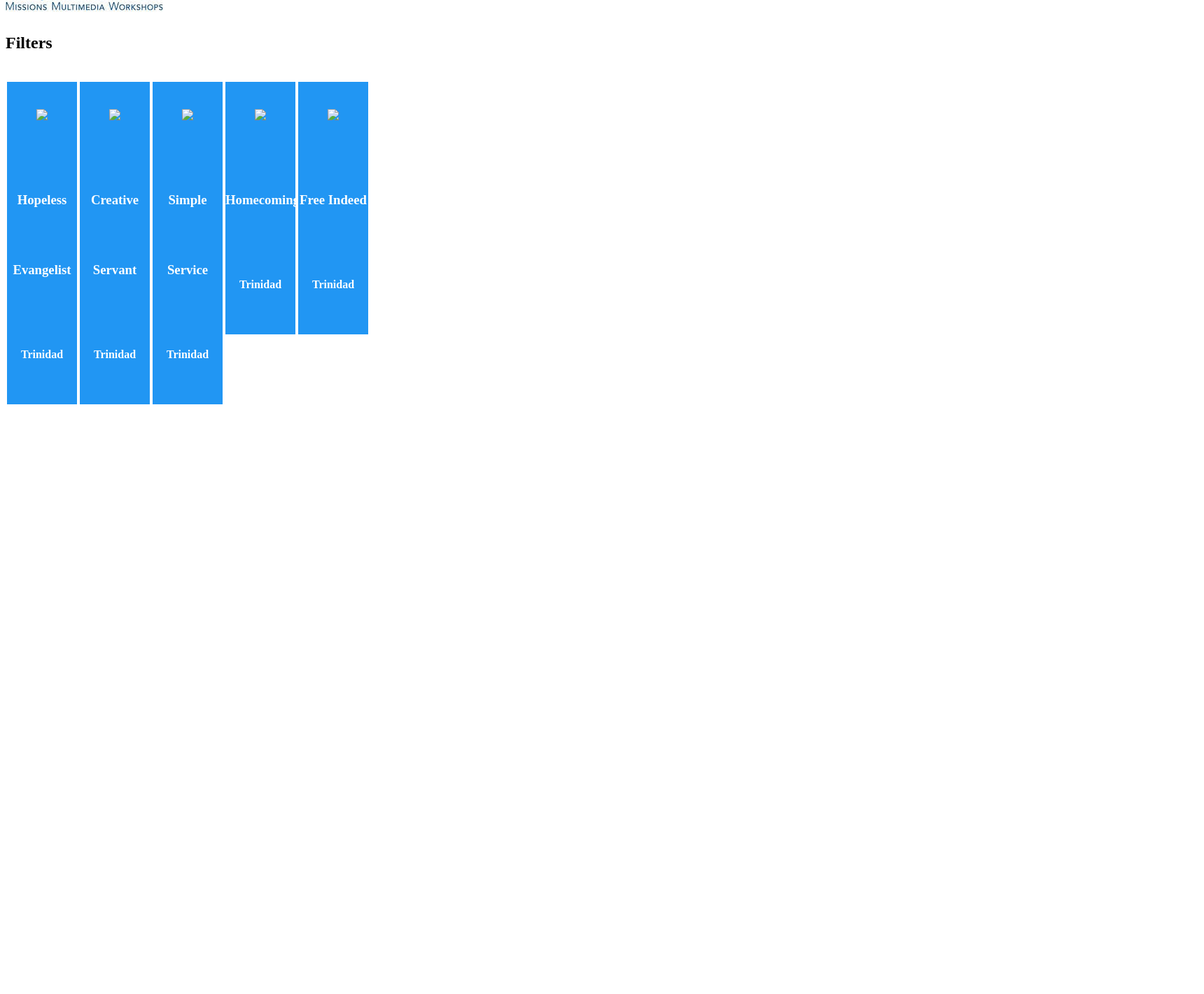
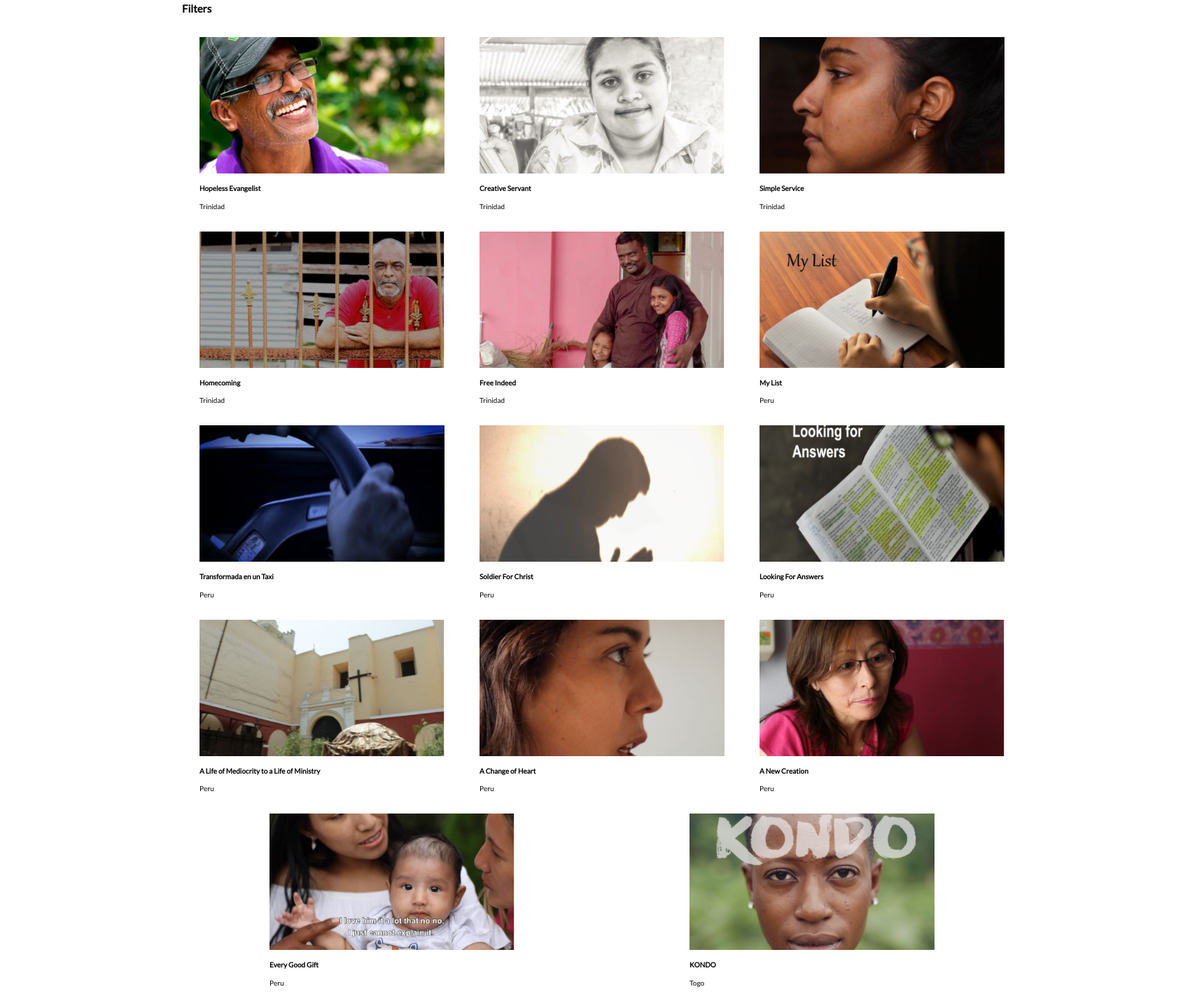
Before and after one commit to NateHiser/Capstone, a plain HTML site: page Index.html in a window 1280 px wide. Shown: the part 228-1649 px from the top of the page at 70% size, 1720 px wide, since content can reach past the window. Before the commit the page ends 816 px from the top, so only its background shows below. Drawn offline with nearby package versions, Linux system fonts and the light colour scheme; a web font is replaced by a local one.

Commit message:
upload content to array

```diff
--- a/Index.html
+++ b/Index.html
@@ -11,30 +11,31 @@
 </head>
 <body>
   <header>
+    <div class="secondaryHeader"></div>
     <h1><img src="images/storyTellersLogo.jpg"/></h1>
   </header>
-
+  <div class="mainPage">
   <h2 onclick="openFilter()">Filters</h2>
 
   <div id="myBtnContainer" class="filters">
     <img src="images/close.png" class="close" onclick="closeFilter()">
+    <button class="btn active" onclick="filterSelection('all')"> Show all</button>
     <div class="subject">
-      <h2> Subject </h2>
-      <button class="btn active" onclick="filterSelection('all')"> Show all</button>
+      <h3> Subject </h3>
       <button class="btn" onclick="filterSelection('cars')"> Cars</button>
       <button class="btn" onclick="filterSelection('animals')"> Animals</button>
       <button class="btn" onclick="filterSelection('fruits')"> Fruits</button>
       <button class="btn" onclick="filterSelection('colors')"> Colors</button>
     </div>
     <div class="locations">
-      <h2>Locations</h2>
-      <button class="btn" onclick="filterSelection('all')"> Show all</button>
+      <h3>Locations</h3>
       <button class="btn" onclick="filterSelection('trinidad')"> Trinidad</button>
       <button class="btn" onclick="filterSelection('peru')"> Peru</button>
       <button class="btn" onclick="filterSelection('nicaragua')"> Nicaragua</button>
-      <button class="btn" onclick="filterSelection('Togo')"> Togo</button>
+      <button class="btn" onclick="filterSelection('togo')"> Togo</button>
     </div>
   </div>
+</div>
 
   <div class="container">
 
@@ -87,52 +88,3 @@
 </body>
 
 </html>
-
-<!--  {
-    "videos": [
-      ,
-  {
-  "tag": "filterDiv addiction redemption trinidad show",
-  "videoImg": "<img src=images/freeIndeed.png/>",
-  "name": "Free Indeed",
-  "location": "Trinidad"
-  },
-  {
-  "tag": "filterDiv suicide missionary trinidad show",
-  "videoImg": "<img src=images/hopelessEvangelist.png/>",
-  "name": "Hopeless Evangelist",
-  "location": "Trinidad"
-  },
-  {
-  "tag": "filterDiv addiction redemption trinidad show",
-  "videoImg": "<img src=images/hopelessEvangelist.png/>",
-  "name": "Hopeless Evangelist",
-  "location": "Trinidad"
-  },
-  {
-  "tag": "filterDiv addiction redemption trinidad show",
-  "videoImg": "<img src=images/hopelessEvangelist.png/>",
-  "name": "Hopeless Evangelist",
-  "location": "Trinidad"
-  },
-  {
-  "tag": "filterDiv addiction redemption trinidad show",
-  "videoImg": "<img src=images/hopelessEvangelist.png/>",
-  "name": "Hopeless Evangelist",
-  "location": "Trinidad"
-  },
-  {
-  "tag": "filterDiv addiction redemption trinidad show",
-  "videoImg": "<img src=images/hopelessEvangelist.png/>",
-  "name": "Hopeless Evangelist",
-  "location": "Trinidad"
-  },
-  {
-  "tag": "filterDiv addiction redemption trinidad show",
-  "videoImg": "<img src=images/hopelessEvangelist.png/>",
-  "name": "Hopeless Evangelist",
-  "location": "Trinidad"
-  },
-]
-}
--->
--- a/data/videos.json
+++ b/data/videos.json
@@ -2,33 +2,87 @@
   "videos": [
     {
       "tag": "filterDiv addiction redemption trinidad show",
-      "videoImg": "<img src=images/hopelessEvangelist.png/>",
+      "videoImg": "<img src=images/hopelessEvangelist.png>",
       "name": "Hopeless Evangelist",
       "location": "Trinidad"
     },
     {
-      "tag": "filterDiv addiction redemption trinidad show",
-      "videoImg": "<img src=images/creativeServant.png/>",
+      "tag": "filterDiv education missionary  trinidad show",
+      "videoImg": "<img src=images/creativeServant.png>",
       "name": "Creative Servant",
       "location": "Trinidad"
     },
     {
       "tag": "filterDiv addiction redemption trinidad show",
-      "videoImg": "<img src=images/simpleService.png/>",
+      "videoImg": "<img src=images/simpleService.png>",
       "name": "Simple Service",
       "location": "Trinidad"
     },
     {
       "tag": "filterDiv addiction redemption trinidad show",
-      "videoImg": "<img src=images/homecoming.png/>",
+      "videoImg": "<img src=images/homecoming.png>",
       "name": "Homecoming",
       "location": "Trinidad"
     },
     {
       "tag": "filterDiv addiction redemption trinidad show",
-      "videoImg": "<img src=images/freeIndeed.png/>",
+      "videoImg": "<img src=images/freeIndeed.png>",
       "name": "Free Indeed",
       "location": "Trinidad"
+    },
+    {
+      "tag": "filterDiv addiction redemption peru show",
+      "videoImg": "<img src=images/myList.png>",
+      "name": "My List",
+      "location": "Peru"
+    },
+    {
+      "tag": "filterDiv addiction redemption peru show",
+      "videoImg": "<img src=images/transformadaEnUnTaxi.png>",
+      "name": "Transformada en un Taxi",
+      "location": "Peru"
+    },
+    {
+      "tag": "filterDiv addiction redemption peru show",
+      "videoImg": "<img src=images/soldierForChrist.png>",
+      "name": "Soldier For Christ",
+      "location": "Peru"
+    },
+    {
+      "tag": "filterDiv addiction redemption peru show",
+      "videoImg": "<img src=images/lookingForAnswers.png>",
+      "name": "Looking For Answers",
+      "location": "Peru"
+    },
+    {
+      "tag": "filterDiv addiction redemption peru show",
+      "videoImg": "<img src=images/mediocrityToMinistry.png>",
+      "name": "A Life of Mediocrity to a Life of Ministry",
+      "location": "Peru"
+    },
+    {
+      "tag": "filterDiv addiction redemption peru show",
+      "videoImg": "<img src=images/changeOfHeart.png>",
+      "name": "A Change of Heart",
+      "location": "Peru"
+    },
+    {
+      "tag": "filterDiv addiction redemption peru show",
+      "videoImg": "<img src=images/newCreation.png>",
+      "name": "A New Creation",
+      "location": "Peru"
+    },
+    {
+      "tag": "filterDiv addiction redemption peru show",
+      "videoImg": "<img src=images/everyGoodGift.png>",
+      "name": "Every Good Gift",
+      "location": "Peru"
+    },
+    {
+      "tag": "filterDiv addiction redemption togo show",
+      "videoImg": "<img src=images/kondo.png>",
+      "name": "KONDO",
+      "location": "Togo"
     }
   ]
 }
--- a/scripts.js
+++ b/scripts.js
@@ -10,12 +10,9 @@ $(document).ready(function() {
 
 $(function(){
   $.get("data/videos.json", function(videos) {
-      console.log("hello world");
     $.get("tpl/video.tpl.html", function(source){
-        console.log("hello world");
       var template = Handlebars.compile(source);
       var html = template(videos);
-      console.log("hello world");
       $(".container").append(html);
     });
   });
--- a/styles.css
+++ b/styles.css
@@ -1,35 +1,10 @@
-.close{
-  width:30px;
-  margin: 15px 0;
-}
+@import url('https://fonts.googleapis.com/css?family=Lato|Sree+Krushnadevaraya');
 
-.filters {
-  padding: 0 15px;
-  height: 0;
-  width: 100%;
-  overflow: hidden;
-  transition: 0.5s;
-  background-color: #00B5E3;
-}
-
-.filterDiv {
-  float: left;
-  background-color: #2196F3;
-  color: #ffffff;
-  width: 100px;
-  line-height: 100px;
-  text-align: center;
-  margin: 2px;
-  display: none;
-}
-
-.show {
-  display: block;
-}
-
-.container {
-  margin-top: 20px;
-  overflow: hidden;
+body{
+  font-size: 62.5%;
+  font-family: lato;
+  margin: 0 auto;
+  width:1720px;
 }
 
 .btn {
@@ -48,3 +23,56 @@
   background-color: #666;
   color: white;
 }
+
+.close{
+  width:30px;
+  margin: 15px 0;
+}
+
+.container {
+  display: flex;
+  justify-content:space-around;
+  flex-flow: row wrap;
+  margin: 0 auto;
+  width:1200px;
+  overflow: hidden;
+}
+
+.filterDiv {
+  margin-top: 20px;
+  width: 350px;
+  display: none;
+}
+
+.filterDiv img{
+  width: 350px;
+}
+
+.filters {
+  padding: 0 15px;
+  height: 0;
+  width: 100%;
+  overflow: hidden;
+  transition: 0.5s;
+  background-color: #00B5E3;
+}
+
+h1 img{
+  width:150px;
+  margin-left: 785px;
+}
+
+.mainPage {
+  width:1200px;
+  margin:0 auto;
+}
+
+.secondaryHeader{
+  width:100%;
+  height:50px;
+  background-color:#1C3963;
+}
+
+.show {
+  display: block;
+}
--- a/tpl/video.tpl.html
+++ b/tpl/video.tpl.html
@@ -4,10 +4,10 @@
         {{{videoImg}}}
       </div>
       <div class="name">
-        <h3>{{name}}</h3>
+        <h4>{{name}}</h4>
       </div>
       <div class="location">
-        <h4>{{location}}</h4>
+        <p>{{location}}</p>
       </div>
     </div>
 {{/each}}
```
Also changed, not shown: images/changeOfHeart.png (added), images/creativeServant.png (added), images/everyGoodGift.png (added), images/freeIndeed.png (added), images/homecoming.png (added), images/hopelessEvangelist.png (added), images/kondo.png (added), images/lookingForAnswers.png (added), images/mediocrityToMinistry.png (added), images/myList.png (added), images/newCreation.png (added), images/simpleService.png (added), images/soldierForChrist.png (added), images/transformEnUnTaxi.png (added), 1 more files.
